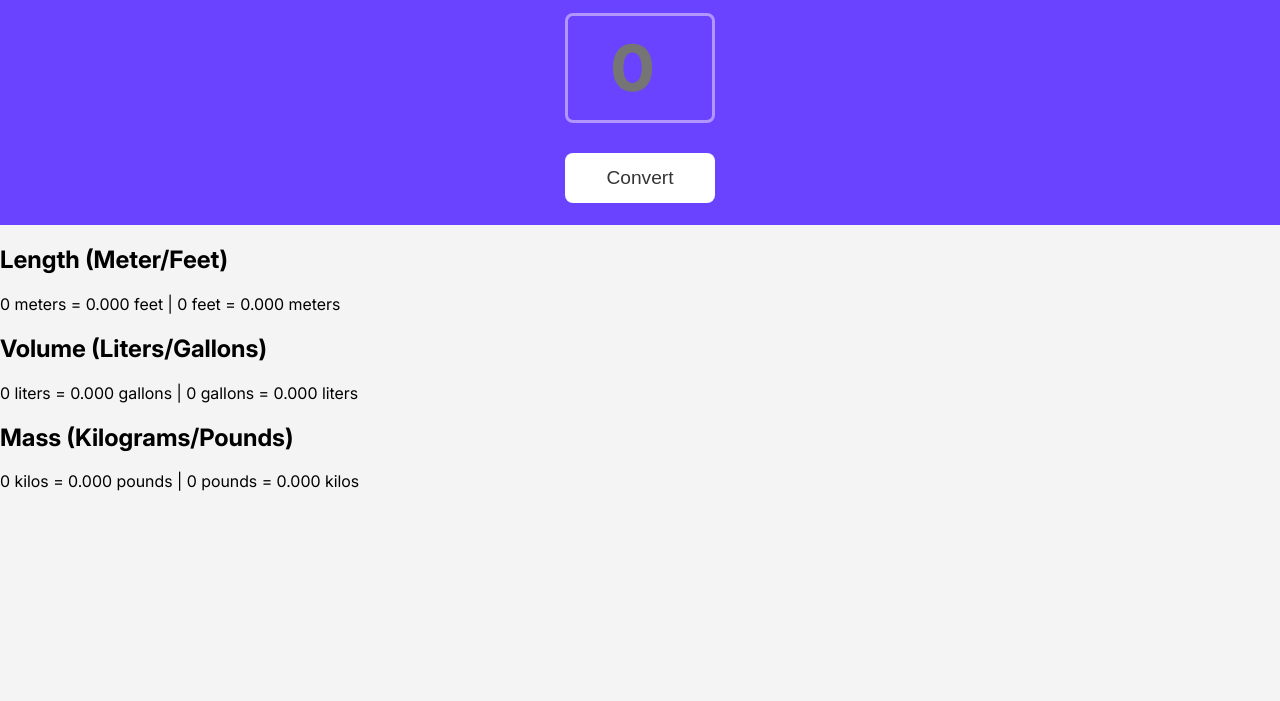
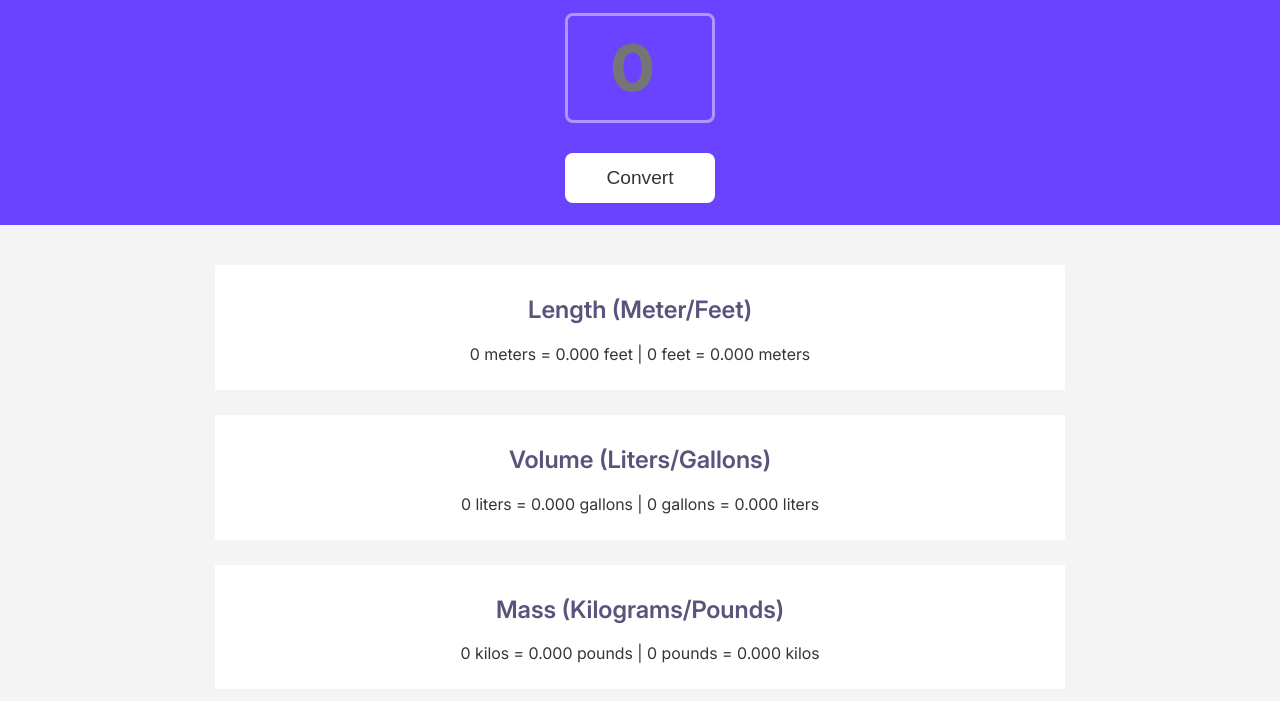
Before and after one commit to nncole/scrimba-frontend, a plain HTML site: page M2-Unit-Converter/index.html in a window 1280 px wide. Shown: the part 95-796 px from the top of the page. Drawn offline with Linux system fonts and the light colour scheme.

Commit message:
style: add main content styling

```diff
--- a/M2-Unit-Converter/style.css
+++ b/M2-Unit-Converter/style.css
@@ -76,3 +76,34 @@ header h1 {
 
   font-size: 1.2rem;
 }
+
+/* MAIN CONTENT */
+
+main {
+  height: auto;
+  margin: 40px 0 20px;
+
+  display: flex;
+  flex-direction: column;
+  align-items: center;
+  gap: 25px;
+
+  text-align: center;
+}
+
+.conversion-wrapper {
+  width: 90%;
+  max-width: 850px;
+  padding: 10px 0;
+
+  background-color: var(--white);
+}
+
+.conversion-wrapper h2 {
+  font-weight: 600;
+  color: var(--font-accent);
+}
+
+.conversion-wrapper p {
+  color: var(--font-body);
+}
```
